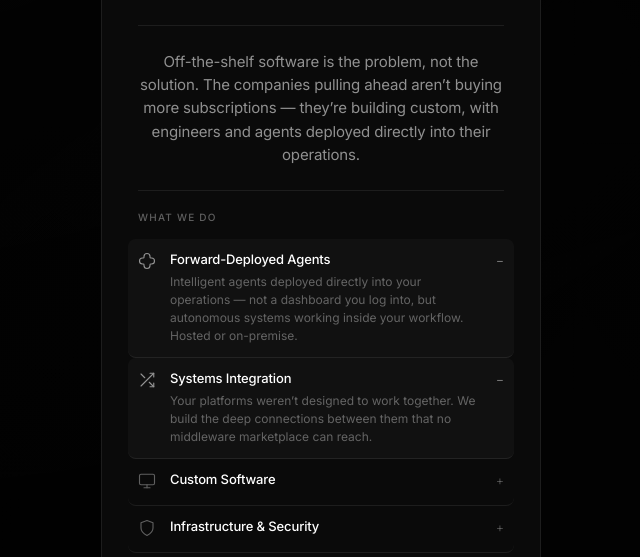
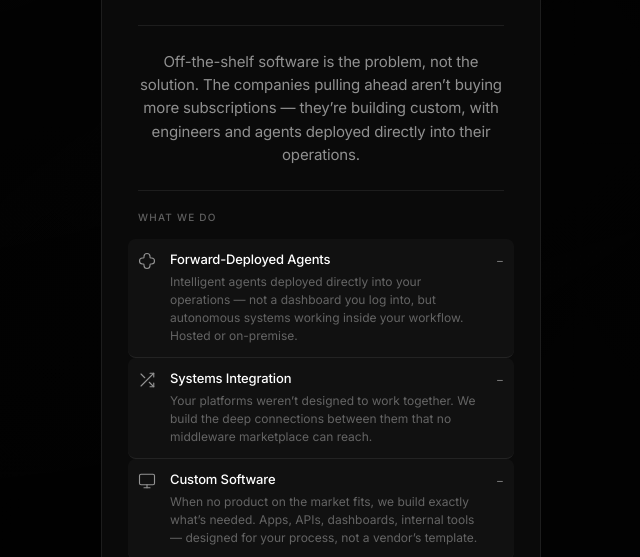
Before and after one commit to LucasQuiles/card, a plain HTML site: page index.html in a window 1280 px wide. Shown: the part 215-772 px from the top of the page, without its empty margins (319-959 px from the left). Drawn offline with Linux system fonts and the light colour scheme.

Commit message:
fix: graduate activation line so last row is reachable
First row activates at 55% viewport height, last at 85%.
Each successive row gets a more generous threshold, eliminating
the dead zone where bottom rows couldn't physically scroll past
a single fixed activation line.

```diff
--- a/index.html
+++ b/index.html
@@ -674,17 +674,22 @@ if (serviceRows.length) {
     requestAnimationFrame(() => {
       if (emaVelocity > VELOCITY_CAP) { ticking = false; return; }
 
-      // Activation line — rows whose center is above this open, below it close
-      const activationLine = window.innerHeight * 0.55;
+      // Graduated activation — first row triggers at 55% viewport, last at 85%
+      const actBase = window.innerHeight * 0.55;
+      const actMax  = window.innerHeight * 0.85;
+      const actStep = serviceRows.length > 1
+        ? (actMax - actBase) / (serviceRows.length - 1)
+        : 0;
 
-      serviceRows.forEach(row => {
+      serviceRows.forEach((row, i) => {
         const rect = row.getBoundingClientRect();
         const rowMid = rect.top + rect.height / 2;
         const isActive = row.classList.contains('active');
+        const line = actBase + actStep * i;
 
-        if (!isActive && rowMid < activationLine - BUFFER) {
+        if (!isActive && rowMid < line - BUFFER) {
           row.classList.add('active');
-        } else if (isActive && rowMid > activationLine + BUFFER) {
+        } else if (isActive && rowMid > line + BUFFER) {
           row.classList.remove('active');
         }
       });
```
